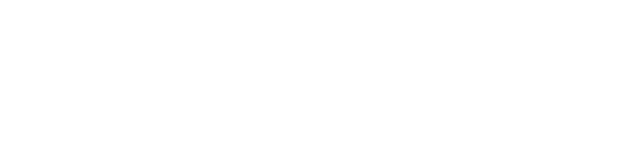
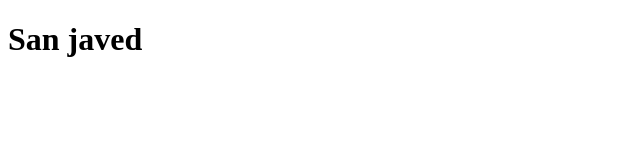
Before and after one commit to sanaspalette/sanaspalette.github.io, a plain HTML site: page index.html in a window 1280 px wide. Shown: the whole page, without its empty margins (0-640 px from the left). Drawn offline with Linux system fonts and the light colour scheme.

Commit message:
second commit

```diff
--- a/index.html
+++ b/index.html
@@ -5,7 +5,7 @@
 </head>
 <body>
 
-
+	<h1>San javed</h1>
 
 </body>
 </html>
```
